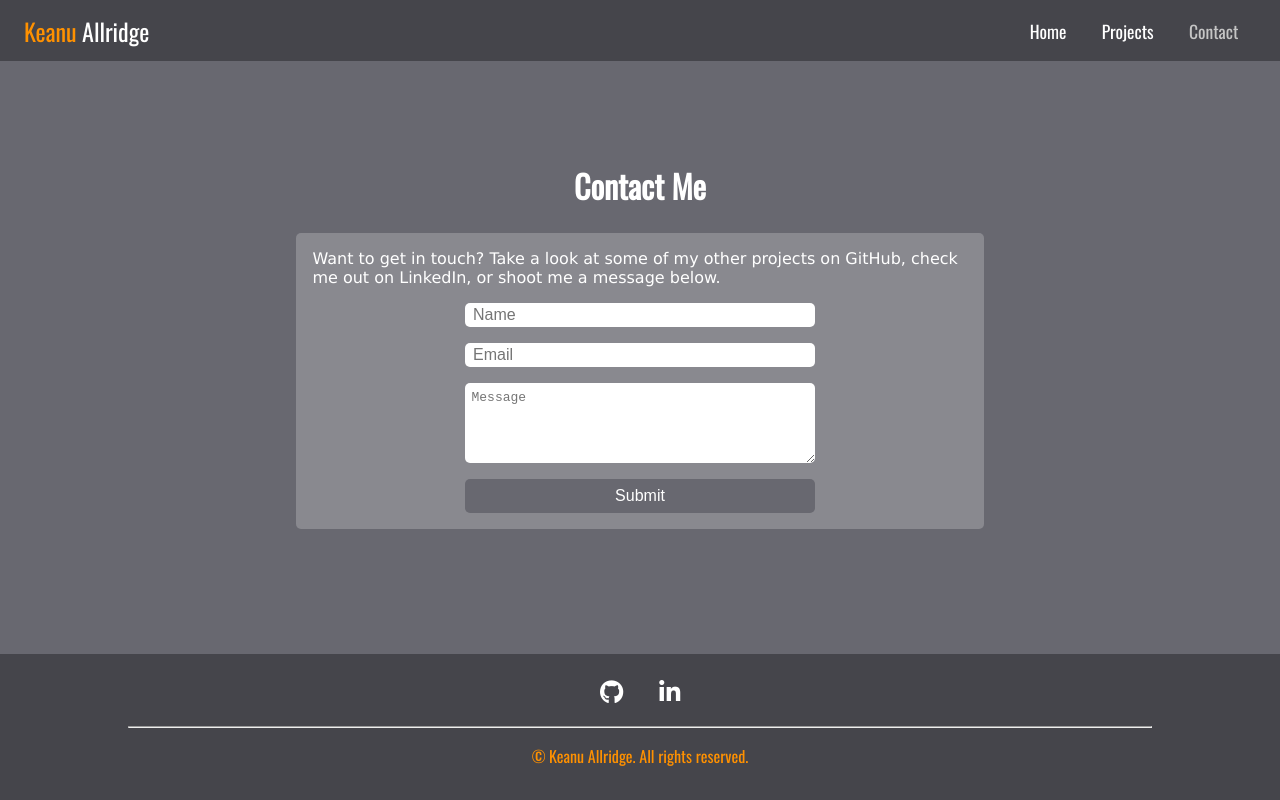
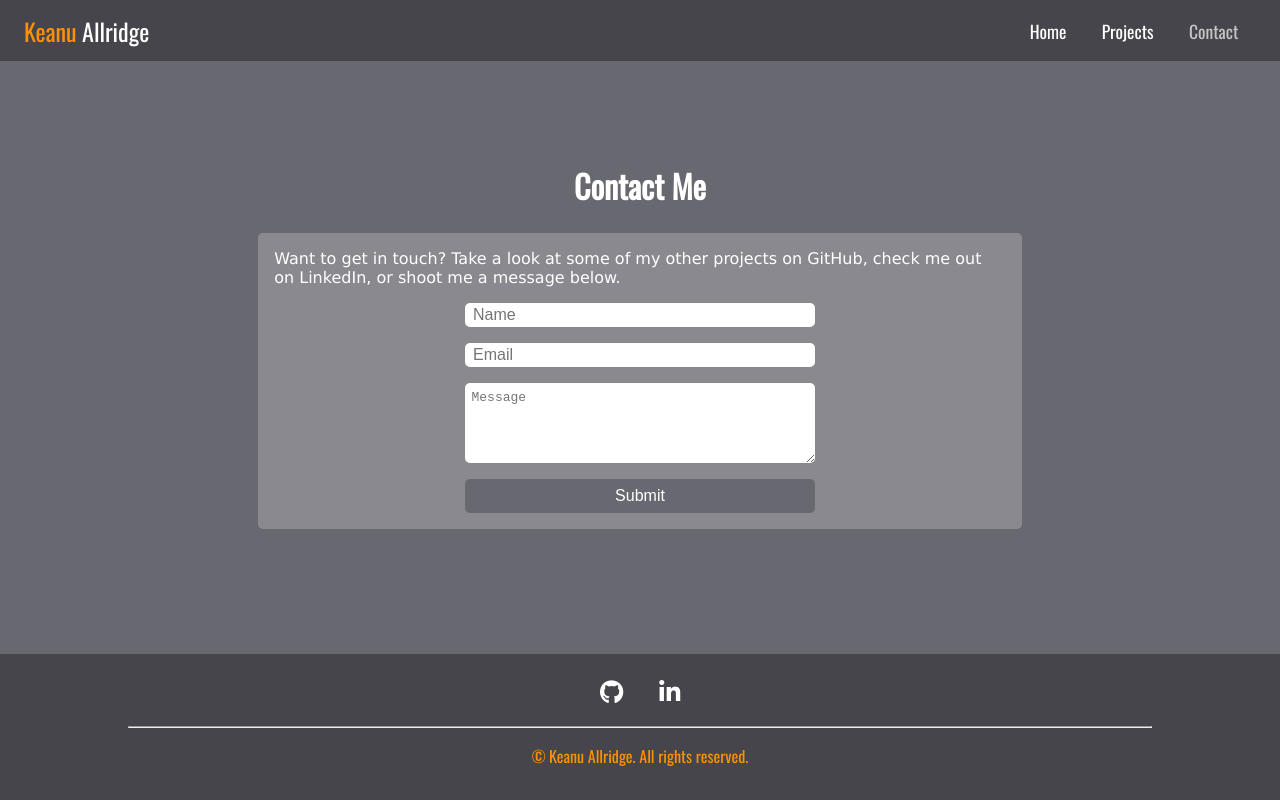
Before and after one commit to Kianek/vue-portfolio, a Vue app: page /contact in a window 1280 px wide. Built offline with nearby package versions, Linux system fonts and the light colour scheme.

Commit message:
Remove container div

```diff
--- a/src/pages/Contact.vue
+++ b/src/pages/Contact.vue
@@ -1,6 +1,5 @@
 <template>
 <Page>
-  <div class="container">
     <div class="contact-card">
       <h1 class="heading">Contact Me</h1>
       <div class="panel">
@@ -17,8 +16,6 @@
         </form>
       </div>
     </div>
-  </div>
-
 </Page>
 </template>
 
@@ -140,9 +137,6 @@ form {
     font-size: 1em;
     height: 5rem;
   }
-
-  // input[type='submit'] {
-  // }
 }
 
 address {
```
